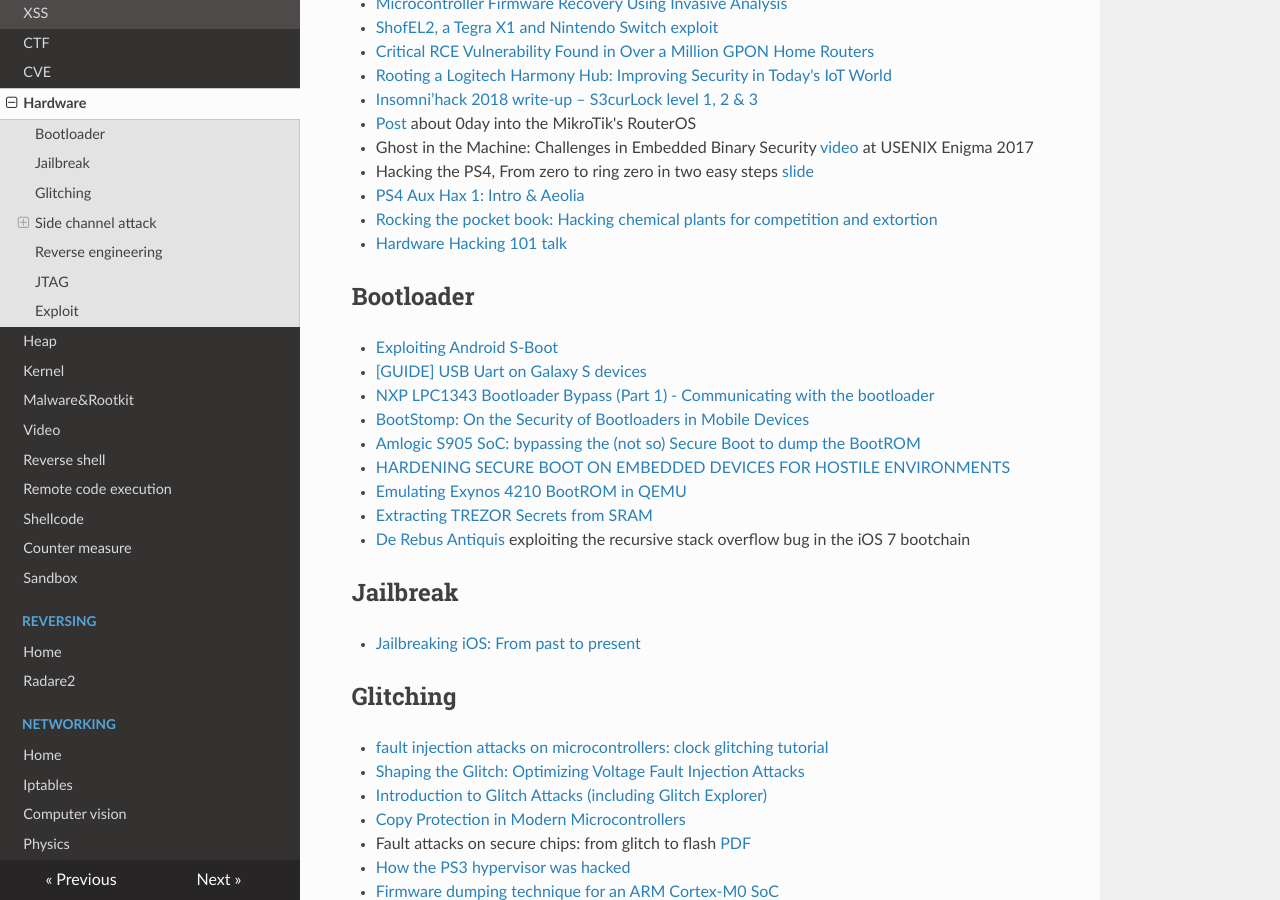
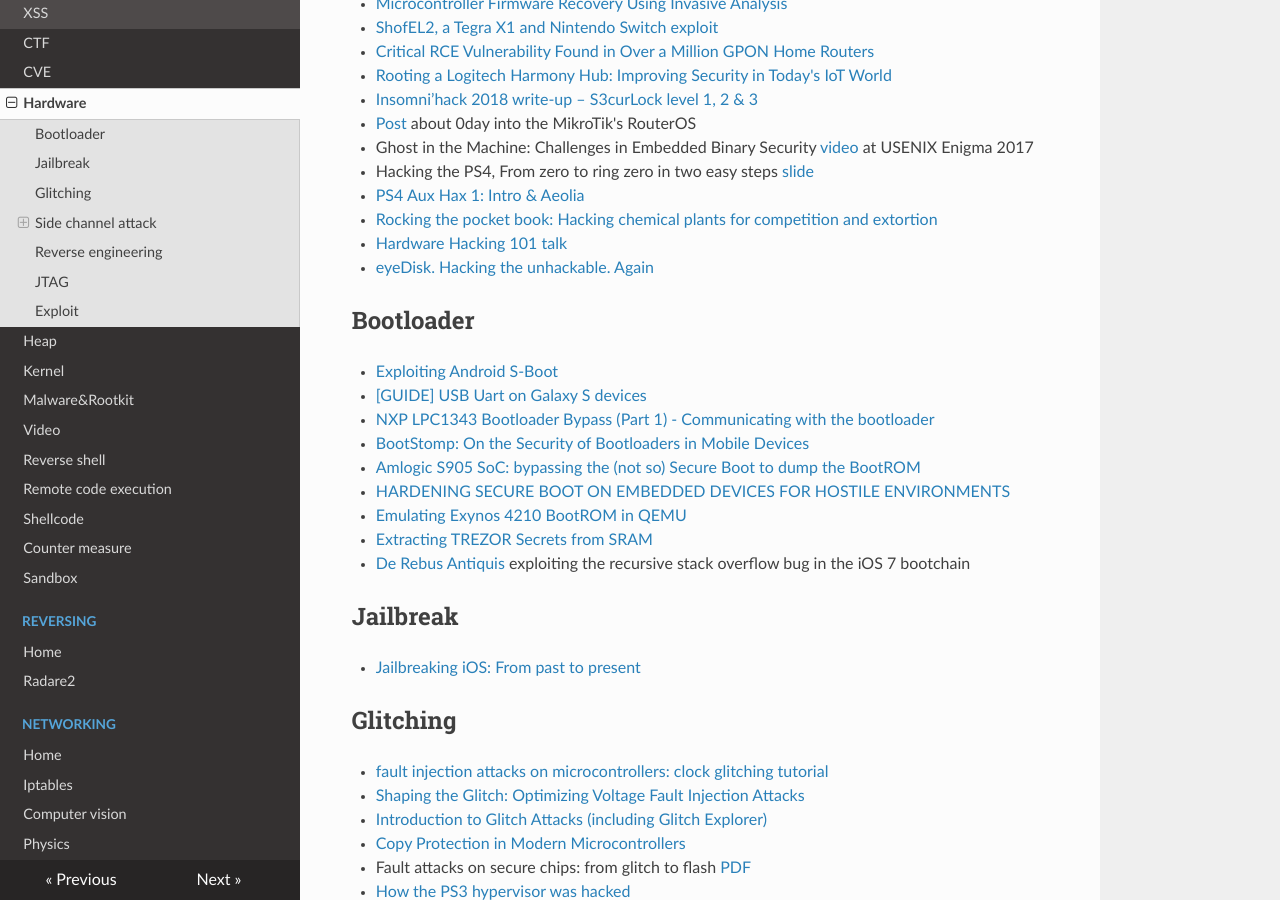
Before and after one commit to gipi/low-level, an MkDocs documentation site: the page built from docs/security/hardware.md, in a window 1280 px wide and 900 px high, scrolled down 648 px. Built offline with MkDocs 1.6.1, drawn with Linux system fonts in a browser that asks for light colours; nearby versions of some CDN libraries; old or Windows-style settings are respelled for this version of MkDocs.

Commit message:
Update hardware.md

```diff
--- a/docs/security/hardware.md
+++ b/docs/security/hardware.md
@@ -30,6 +30,7 @@
  - [PS4 Aux Hax 1: Intro & Aeolia](https://fail0verflow.com/blog/2018/ps4-aeolia/)
  - [Rocking the pocket book: Hacking chemical plants for competition and extortion](https://www.blackhat.com/docs/us-15/materials/us-15-Krotofil-Rocking-The-Pocket-Book-Hacking-Chemical-Plant-For-Competition-And-Extortion-wp.pdf)
  - [Hardware Hacking 101 talk](https://github.com/rdomanski/hardware_hacking/tree/master/my_talks/Hardware_Hacking_101)
+ - [eyeDisk. Hacking the unhackable. Again](https://www.pentestpartners.com/security-blog/eyedisk-hacking-the-unhackable-again/)
 
 ## Bootloader
 
```
